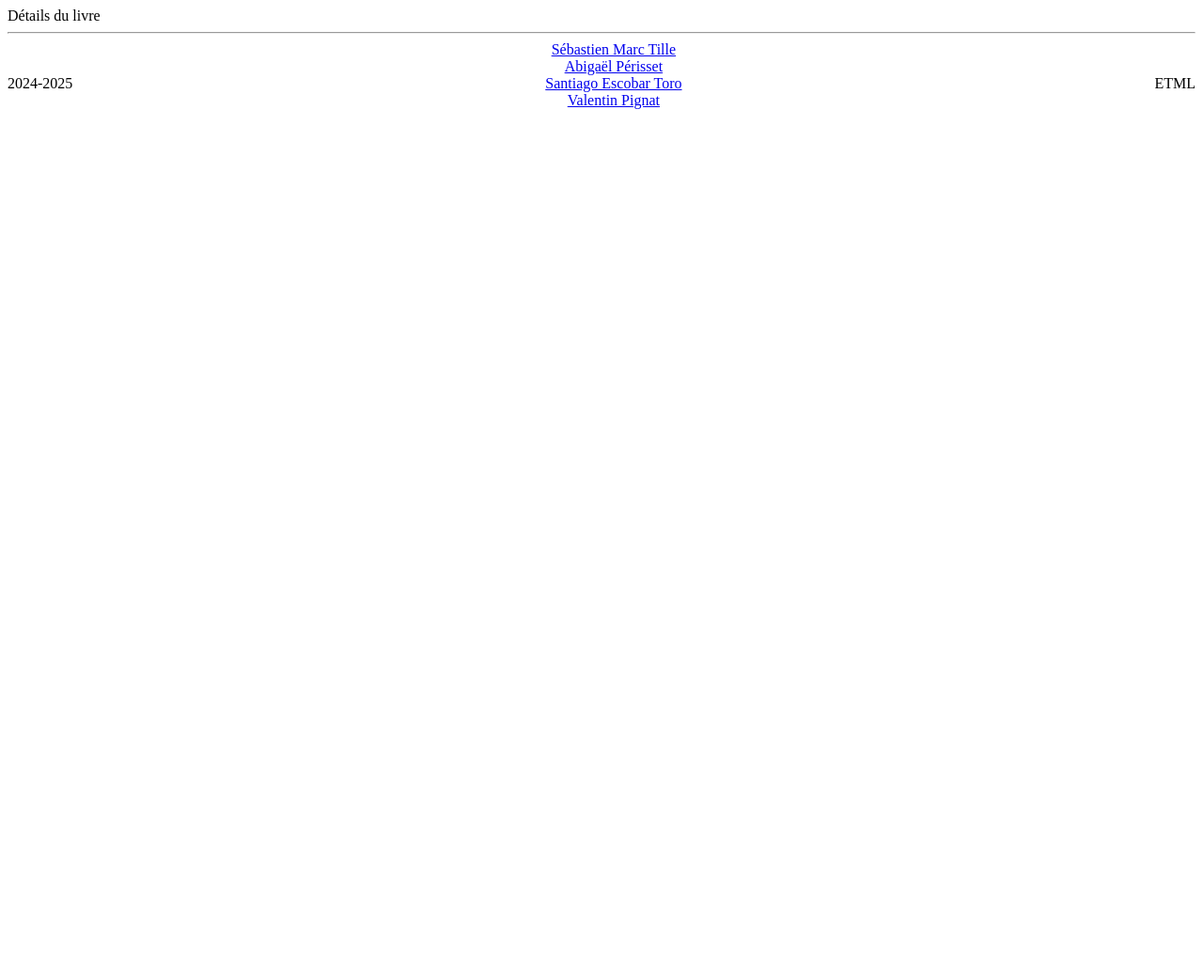
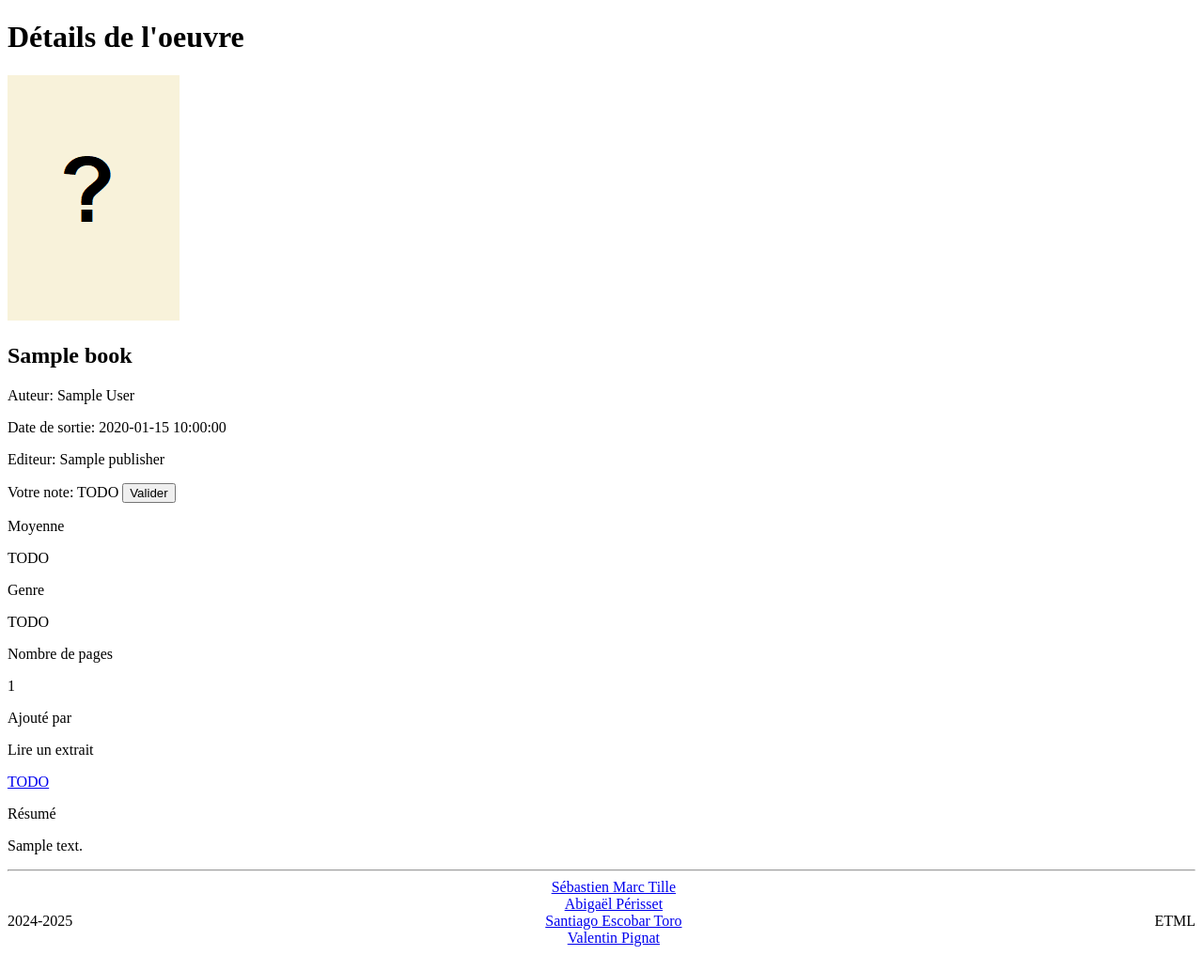
Before and after one commit to wolfiiy/p-web2, a PHP site: template src/views/detailBook.php in a window 1280 px wide. Shown: the whole page at 94% size. Before the commit the page ends 116 px from the top, so only its background shows below. Run offline with PHP 8.4, Linux system fonts and the light colour scheme; the template is opened without the code that fills it: most values are stand-ins (such as "Sample title", 1, 10 or a date in 2020); data that the repository does not hold is empty.

Commit message:
Ajouté le contenu de la vue détaillée

```diff
--- a/src/views/detailBook.php
+++ b/src/views/detailBook.php
@@ -1 +1,97 @@
-Détails du livre
+<main>
+    <h1>Détails de l'oeuvre</h1>
+    <div class="overview-wrap">
+        <img src="assets/img/placeholders/cover-placeholder.png"
+             alt="Image de couverture">
+
+        <div class="overview">
+            <h2>
+                <?=$book['title']?>
+            </h2>
+
+            <p>
+                Auteur:
+                <?=$author['first_name']?>
+                <?=$author['last_name']?>
+            </p>
+
+            <p>
+                Date de sortie:
+                <?=$book['release_date']?>
+            </p>
+
+            <p>
+                Editeur:
+                <?=$publisher['name']?>
+            </p>
+
+            <p>
+                Votre note:
+                TODO
+                <button type="button">Valider</button>
+            </p>
+        </div>
+    </div>
+
+    <div class="data-wrap">
+        <div class="data-set">
+            <p class="type">
+                Moyenne
+            </p>
+
+            <p class="value">
+                TODO
+            </p>
+        </div>
+
+        <div class="data-set">
+            <p class="type">
+                Genre
+            </p>
+
+            <p class="value">
+                TODO
+            </p>
+        </div>
+
+        <div class="data-set">
+            <p class="type">
+                Nombre de pages
+            </p>
+
+            <p class="value">
+                <?=$book['number_of_pages']?>
+            </p>
+        </div>
+
+        <div class="data-set">
+            <p class="type">
+                Ajouté par
+            </p>
+
+            <p class="value">
+                <?=$user['username']?>
+            </p>
+        </div>
+
+        <div class="data-set">
+            <p class="type">
+                Lire un extrait
+            </p>
+
+            <p class="value">
+                <a href="<?=$book['excerpt']?>">TODO</a>
+            </p>
+        </div>
+    </div>
+
+    <div class="description-wrap">
+        <p>
+            Résumé
+        </p>
+
+        <p class="description">
+            <?=$book['summary']?>
+        </p>
+    </div>
+</main>
--- a/src/views/partials/nav.php
+++ b/src/views/partials/nav.php
@@ -7,6 +7,8 @@
         <a href="index.php">Liste des oeuvres</a>
 
         <a href="index.php?controller=book&action=add">Ajouter une oeuvre</a>
+
+        <a href="index.php?controller=book&action=detail&id=1">DETAILS DEBUG</a>
 
         <form>
             <label for="username">Nom d'utilisateur: </label>
```
